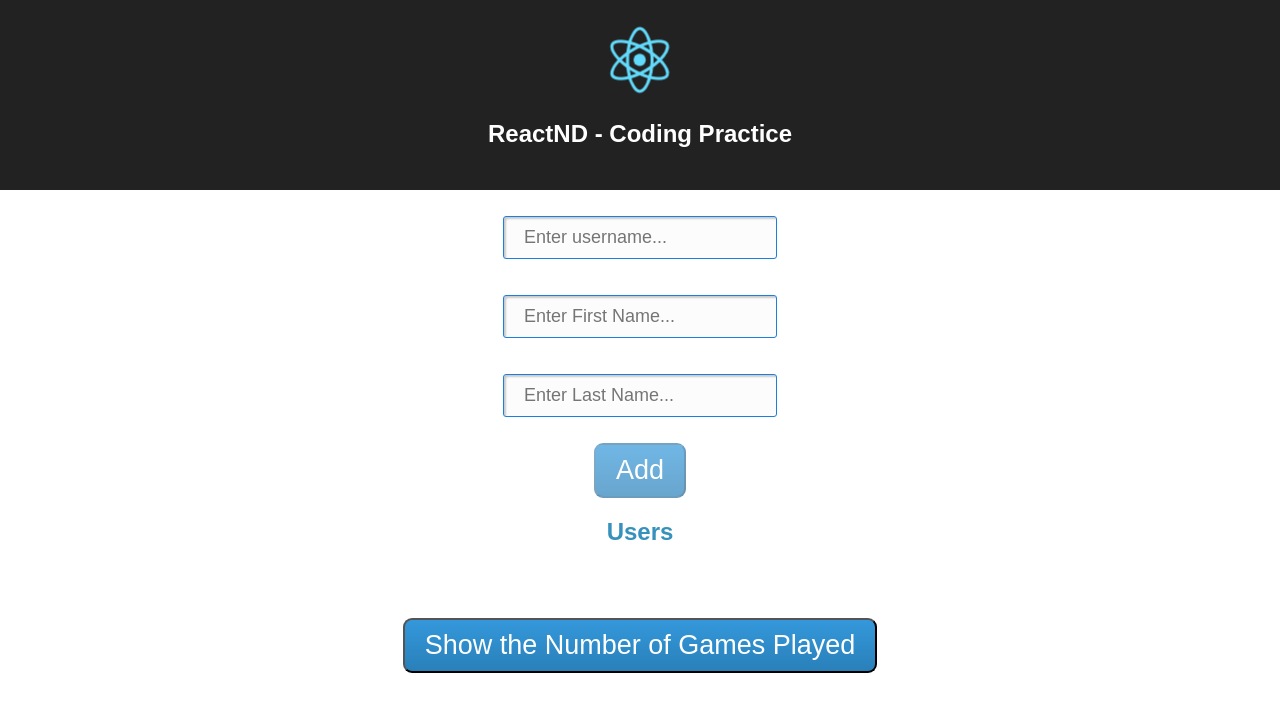
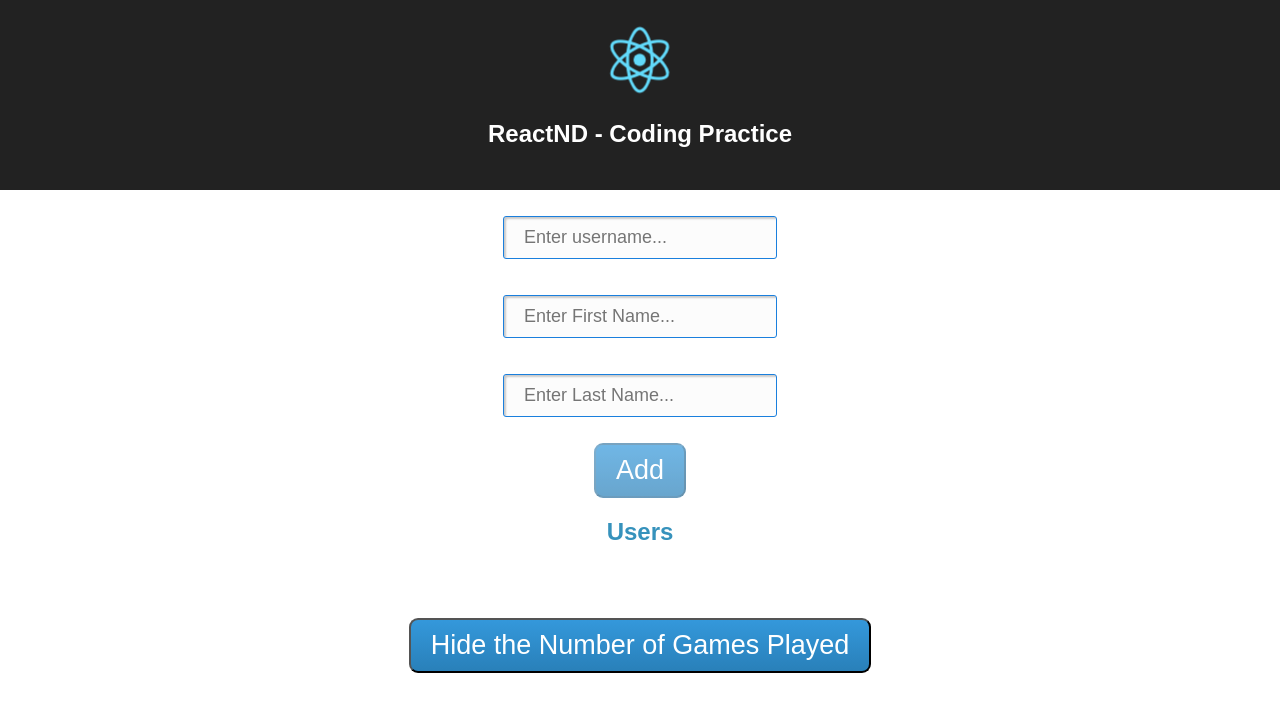
Before and after one commit to paulorcv/exercise1-all-together, a React (Create React App) app: page / in a window 1280 px wide. Shown: the top 712 px of the page. Built offline with nearby package versions, Linux system fonts and the light colour scheme.

Commit message:
Gerar jogos aleatoriamente na hora de adicionar usuario

```diff
--- a/src/App.js
+++ b/src/App.js
@@ -31,8 +31,8 @@ class App extends Component {
          msg:  user.username + ' already exists!'
       });
     }else{
-
-      user.numberOfGames = 0;
+      // gerar o número de games aleatoriamente
+      user.numberOfGames = Math.floor(Math.random() * 100);
       this.setState(currState => ({
         users: [...currState.users, user],
         msg: user.username + ' added!'
--- a/src/ButtonHideGames.js
+++ b/src/ButtonHideGames.js
@@ -6,7 +6,6 @@ function ButtonHideGames(props){
         <button>
         {hide? 'Hide the Number of Games Played' : 'Show the Number of Games Played'}
         </button>
-
     )
 }
 
--- a/src/FormUser.js
+++ b/src/FormUser.js
@@ -9,6 +9,7 @@ class FormUser extends Component{
             firstName: '',
             lastName: '',
             username: '',
+            numberOfGames: 0
           },
     }
 
--- a/src/UsersGames.js
+++ b/src/UsersGames.js
@@ -5,9 +5,8 @@ import PropTypes from 'prop-types'
 
 class UsersGames extends Component{
 
-    constructor(props){
-        super(props);
-        this.hide = false;
+    state = {
+        hide: true
     }
 
     static propTypes = {
@@ -20,11 +19,10 @@ class UsersGames extends Component{
             <h2>Users</h2>
             <ol>
               {this.props.users.map(user=>(
-                <li key={user.username}><b>{user.username}</b> has played 0 games</li>
+                <li key={user.username}><b>{user.username}</b> has played {this.hide? '0' : user.numberOfGames} games</li>
               ))}
-
             </ol>
-            <p><ButtonHideGames hide={this.hide} /></p>
+            <p><ButtonHideGames hide={this.state.hide} /></p>
           </div>
         )
     }
```
